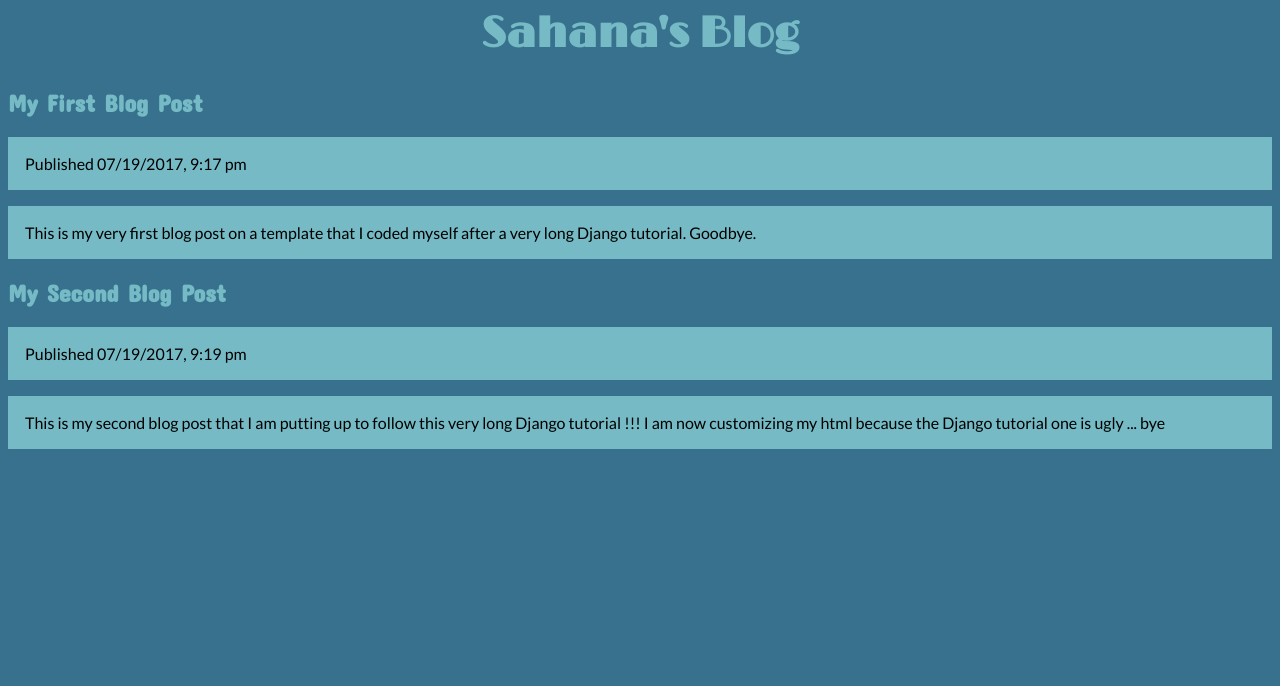
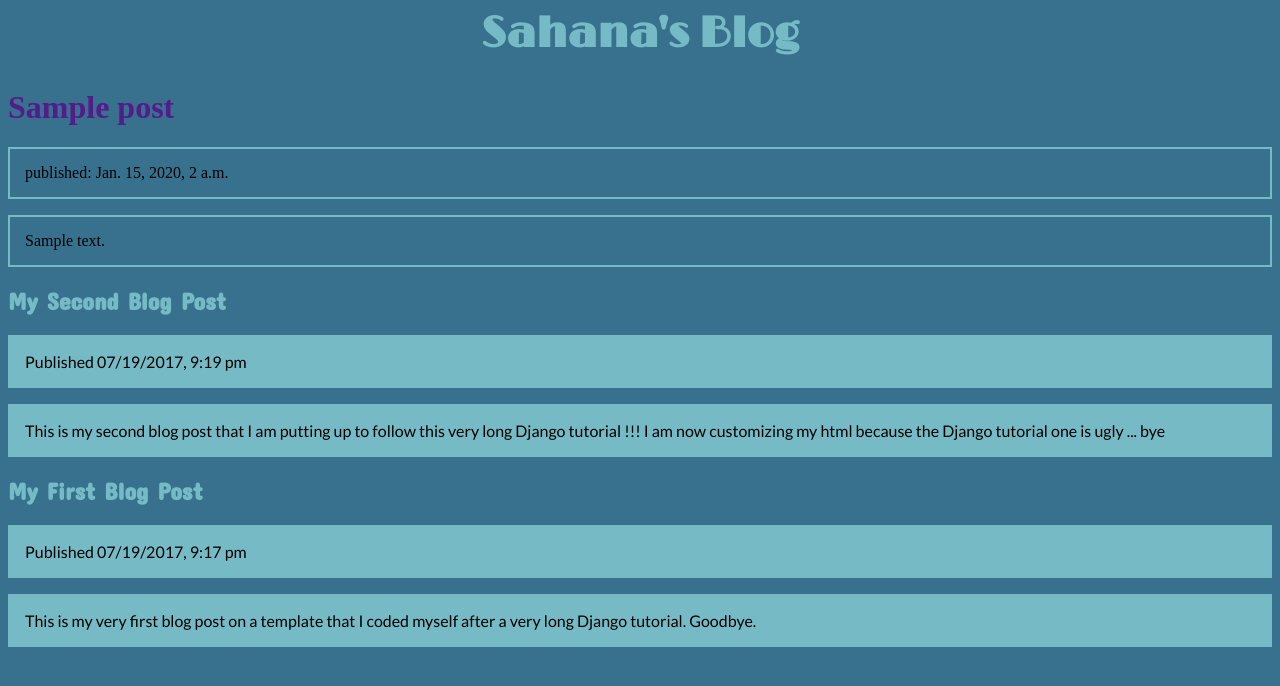
Before and after one commit to sahanasripadanna/my-first-blog, a Django app: template blog/templates/blog/post_list.html in a window 1280 px wide. Shown: the top 686 px of the page. Run offline with Django 3.2, Linux system fonts and the light colour scheme; the template is opened without the code that fills it: values that come from a table or form of the project are taken from there, others are empty; tables that the repository leaves empty hold one stand-in row (values such as "Sample post").

Commit message:
Modified templates to display posts from database.

```diff
--- a/blog/templates/blog/post_list.html
+++ b/blog/templates/blog/post_list.html
@@ -1,7 +1,8 @@
 <html>
    <head>
   <title>Sahana's Blog</title>
-  <link href="https://fonts.googleapis.com/css?family=Concert+One|Lato|Limelight" rel="stylesheet">
+  <link href="https://fonts.googleapis.com/css?family=Concert+One|Lato|Limelight"
+  rel="stylesheet">
   <style>
   a:link {
     color: #75BAC4;
@@ -23,8 +24,27 @@
 </head>
 <body style= "background-color: #37718E">
   <div>
-  <center><h1 style ="font-size: 270%; color: #75BAC4; font-family: 'Limelight', cursive;"><a href="http://www.srustiarchitects.com">
+  <center><h1 style ="font-size: 270%; color: #75BAC4; font-family: 'Limelight',
+     cursive;"><a href="http://www.srustiarchitects.com">
     Sahana's Blog</a></h1></center>
+  </div>
+{% for post in posts %}
+  <div>
+    <h1><a href="">{{ post.title }}</a></h1>
+    <p>published: {{ post.published_date }}</p>
+    <p>{{ post.text|linebreaksbr }}</p>
+  </div>
+{% endfor %}
+
+  <div>
+    <h2 style= "color: #75BAC4; font-family: 'Concert One', cursive;"><a href=
+       "www.snakes.com">My Second Blog Post</a></h2>
+    <p style = "background-color: #75BAC4; font-family: 'Lato', sans-serif;">
+      Published 07/19/2017, 9:19 pm</p>
+    <p style = "background-color: #75BAC4; font-family: 'Lato', sans-serif;">
+      This is my second blog post that I am putting up to follow this very long
+      Django tutorial !!! I am now customizing my html because the Django tutorial
+      one is ugly ... bye</p>
   </div>
   <div>
     <h2 style= "color: #75BAC4; font-family: 'Concert One', cursive;"><a href=
@@ -35,14 +55,6 @@
       This is my very first blog post on a template that I coded myself after
       a very long Django tutorial. Goodbye.</p>
   </div>
-  <div>
-    <h2 style= "color: #75BAC4; font-family: 'Concert One', cursive;"><a href= "www.snakes.com">My Second Blog Post</a></h2>
-    <p style = "background-color: #75BAC4; font-family: 'Lato', sans-serif;">Published 07/19/2017, 9:19 pm</p>
-    <p style = "background-color: #75BAC4; font-family: 'Lato', sans-serif;">This is my second blog post that I am putting up to follow this very long
-      Django tutorial !!! I am now customizing my html because the Django tutorial
-      one is ugly ... bye</p>
-  </div>
-
 </body>
 
 </html>
--- a/blog/views.py
+++ b/blog/views.py
@@ -1,5 +1,9 @@
 from django.shortcuts import render
+from django.utils import timezone
+from .models import Post
+
 def post_list(request):
-    return render(request, 'blog/post_list.html', {})
+    posts = Post.objects.filter(published_date__lte=timezone.now()).order_by('published_date')
+    return render(request, 'blog/post_list.html', {'posts': posts})
 
 # Create your views here.
```
